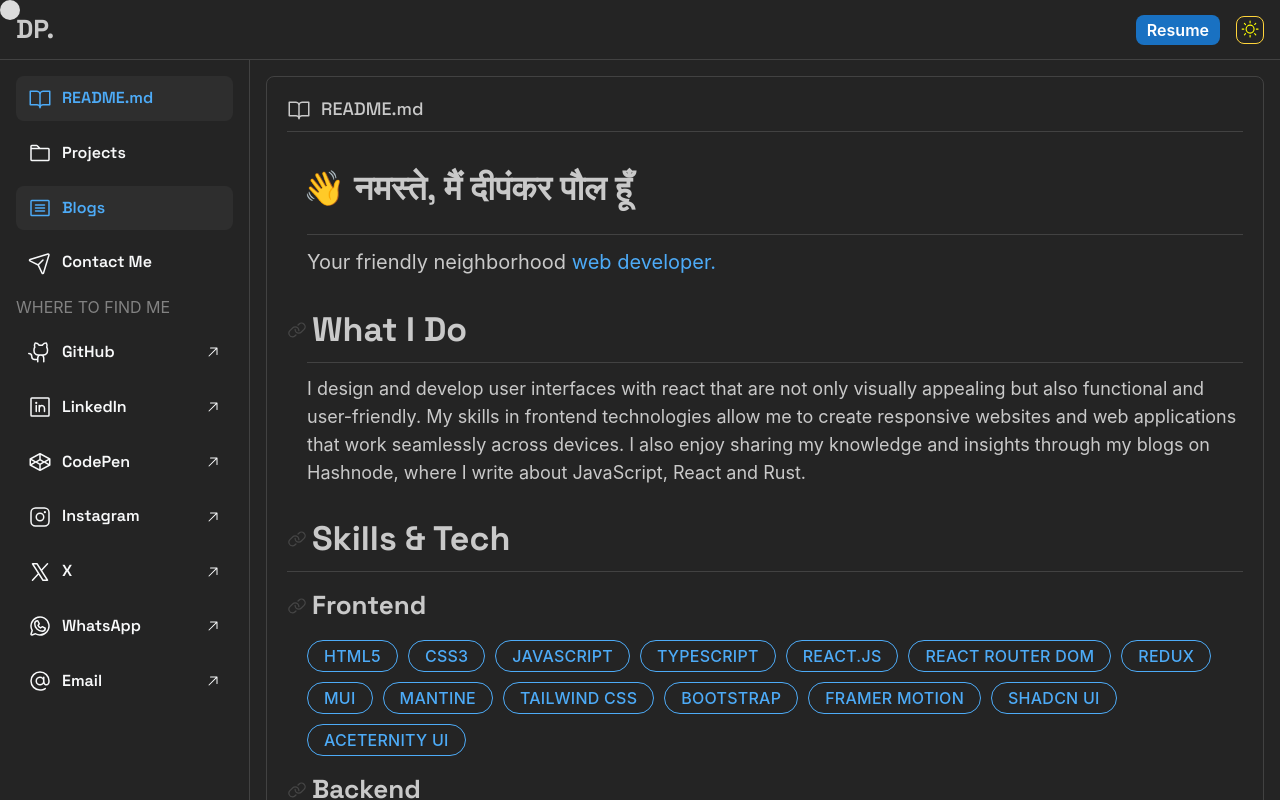
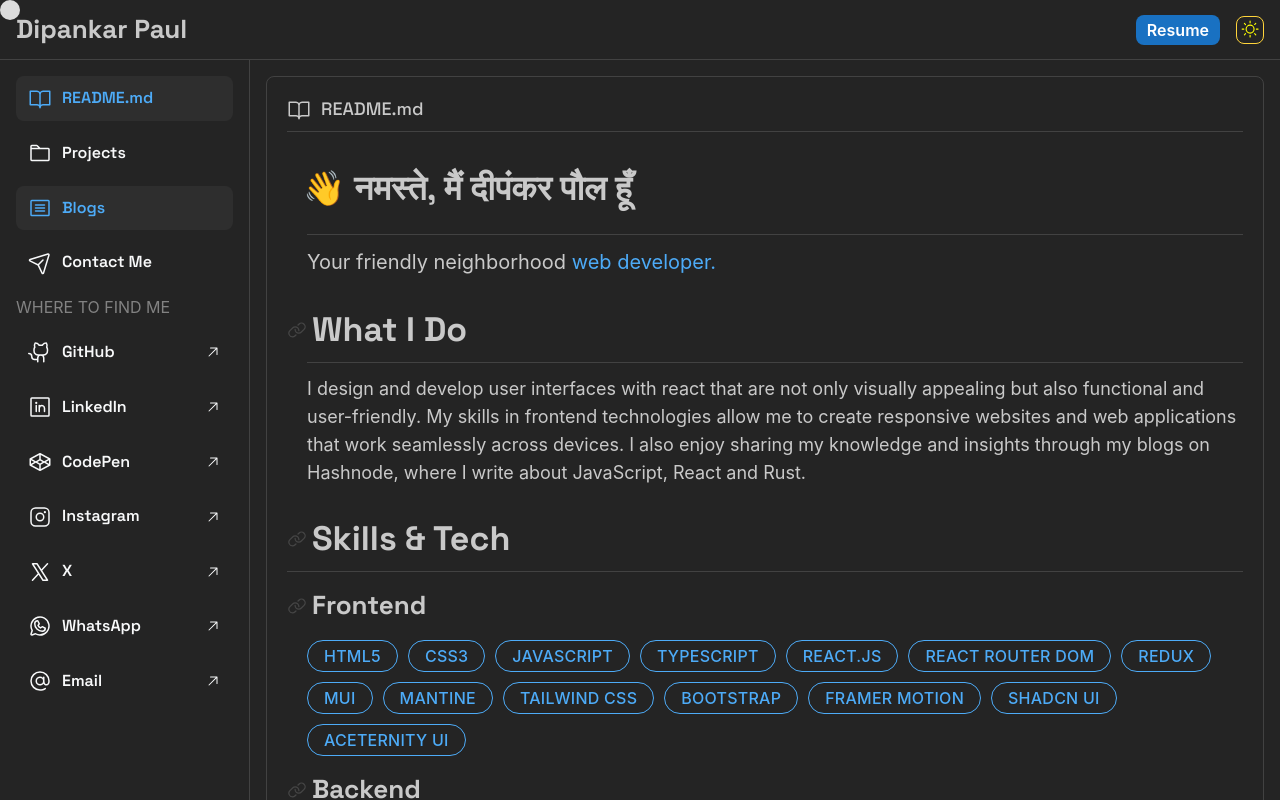
Before and after one commit to iamdipankarpaul/Dipankar-Paul-Portfolio-Website, a React (Vite) app: page / in a window 1280 px wide. Shown: the top 800 px of the page. Built offline with nearby package versions, Linux system fonts and the light colour scheme.

Commit message:
logo back to dipankar paul

```diff
--- a/src/layout/AppHeader.jsx
+++ b/src/layout/AppHeader.jsx
@@ -13,7 +13,7 @@ const AppHeader = ({ opened, toggleNavbar }) => {
         style={{ color: "var(--mantine-color-text)" }}
         td="none"
       >
-        DP.
+        Dipankar Paul
       </Title>
       <Group>
         <Button
```
